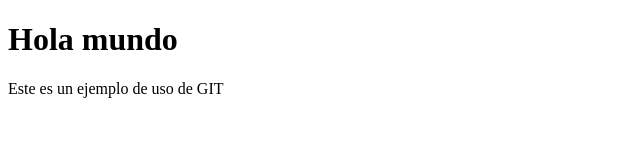
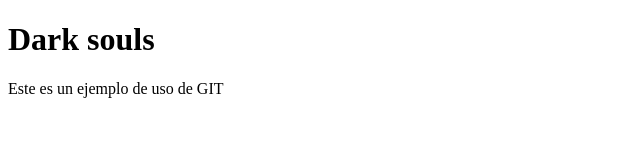
Before and after one commit to GarozJ/Repo1Actividad1, a plain HTML site: page actividad/index.html in a window 1280 px wide. Shown: the whole page, without its empty margins (0-640 px from the left). Drawn offline with Linux system fonts and the light colour scheme.

Commit message:
Ultima actualización de Proyecto Melendi17

```diff
--- a/actividad/index.html
+++ b/actividad/index.html
@@ -6,7 +6,7 @@
     <title>Index</title>
 </head>
 <body>
-    <h1>Hola mundo</h1>
+    <h1>Dark souls</h1>
     <p>Este es un ejemplo de uso de GIT</p>
 </body>
 </html>
```
